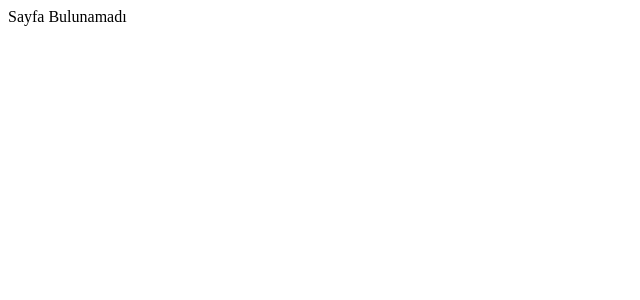
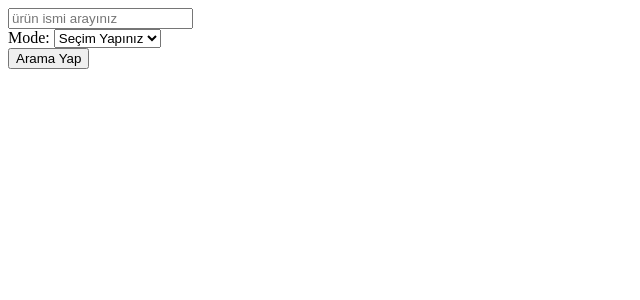
Before and after one commit to neominalsolutions/architect-react-webpack-app, a React app: page /products in a window 1280 px wide. Shown: the top 300 px of the page, without its empty margins (0-640 px from the left). Built offline with nearby package versions, Linux system fonts and the light colour scheme; no server answers.

Commit message:
QueryString ile Form üzerinden ServerSide ve ClientSide arama işlemi yöntemi

```diff
--- a/package.json
+++ b/package.json
@@ -14,6 +14,7 @@
     "@types/react": "^18.3.3",
     "@types/react-dom": "^18.3.0",
     "@types/react-router-dom": "^5.3.3",
+    "axios": "^1.7.2",
     "react": "^18.3.1",
     "react-dom": "^18.3.1",
     "react-router-dom": "^6.23.1"
--- a/src/index.tsx
+++ b/src/index.tsx
@@ -4,6 +4,7 @@ import { Link, RouterProvider, createBrowserRouter } from 'react-router-dom';
 import AdminLayout from './layouts/admin.layout';
 import UsersPage from './pages/admin/users.page';
 import UserDetailPage from './pages/admin/users.detail.page';
+import ProductsPage from './pages/products/products.page';
 
 const App = () => {
 	return <>Hello</>;
@@ -14,10 +15,15 @@ const router = createBrowserRouter([
 		element: <>Login Page</>,
 	},
 	{
+		path: '/products',
+		Component: ProductsPage,
+	},
+	{
 		path: '/',
 		element: (
 			<>
-				<Link to="/login">Login</Link>
+				<Link to="/login">Login</Link> {' '}
+				<Link to="/products">Ürünlerimiz</Link>
 				<p>Home Page</p>
 			</>
 		),
--- /dev/null
+++ b/src/pages/products/products.page.tsx
@@ -0,0 +1,72 @@
+import axios from 'axios';
+import React, { FormEvent, useEffect, useState } from 'react';
+import { useNavigate, useSearchParams } from 'react-router-dom';
+
+function ProductsPage() {
+	const [searchParams] = useSearchParams({ q: '' }); // querystring state set etme yada get etme
+	const [productName, setProductName] = useState(''); // Input Change olduğundaki değeri alır
+	const navigate = useNavigate(); // yönlendirme
+	const [mode, setMode] = useState('');
+
+	const onSearchInput = (event: any) => {
+		setProductName(event.target.value);
+	};
+
+	const onFormSubmit = (event: FormEvent) => {
+		event.preventDefault(); // form post olmasın spa uygulama olduğunda aynı sayfada kalmak için yaptık.
+		// products?q=chai link
+
+		if (mode === 'clientside') {
+			navigate(`/products?q=${productName}`);
+			loadData(); // yeniden render almadığında işlem sonrası operasyonu çağırdık
+		} else {
+			window.location.href = `/products?q=${productName}`;
+		}
+	};
+
+	const loadData = () => {
+		console.log('search', searchParams.get('q'));
+
+		const searchText =
+			mode === 'clientside' ? productName : searchParams.get('q');
+
+		console.log('searchText', searchText);
+
+		axios
+			.get(
+				`https://services.odata.org/northwind/northwind.svc/Products?$filter=substringof('${searchText}',ProductName)&$format=json`
+			)
+			.then((response) => {
+				console.log('data', response.data);
+			});
+	};
+
+	useEffect(() => {
+		console.log('rendering...');
+		loadData();
+	}, []);
+
+	return (
+		<>
+			<form method="GET" onSubmit={onFormSubmit}>
+				<input onChange={onSearchInput} placeholder="ürün ismi arayınız" />
+				<br></br>
+				Mode: {mode}
+				<select
+					defaultValue={''}
+					onChange={(e: any) => setMode(e.target.value)}
+				>
+					<option disabled value={''}>
+						Seçim Yapınız
+					</option>
+					<option value={'clientside'}>ClientSide</option>
+					<option value={'serverside'}>ServerSide</option>
+				</select>
+				<br></br>
+				<input type="submit" value="Arama Yap" />
+			</form>
+		</>
+	);
+}
+
+export default ProductsPage;
```
Also changed, not shown: 1 other file (tests, documents, lock files or other folders).
